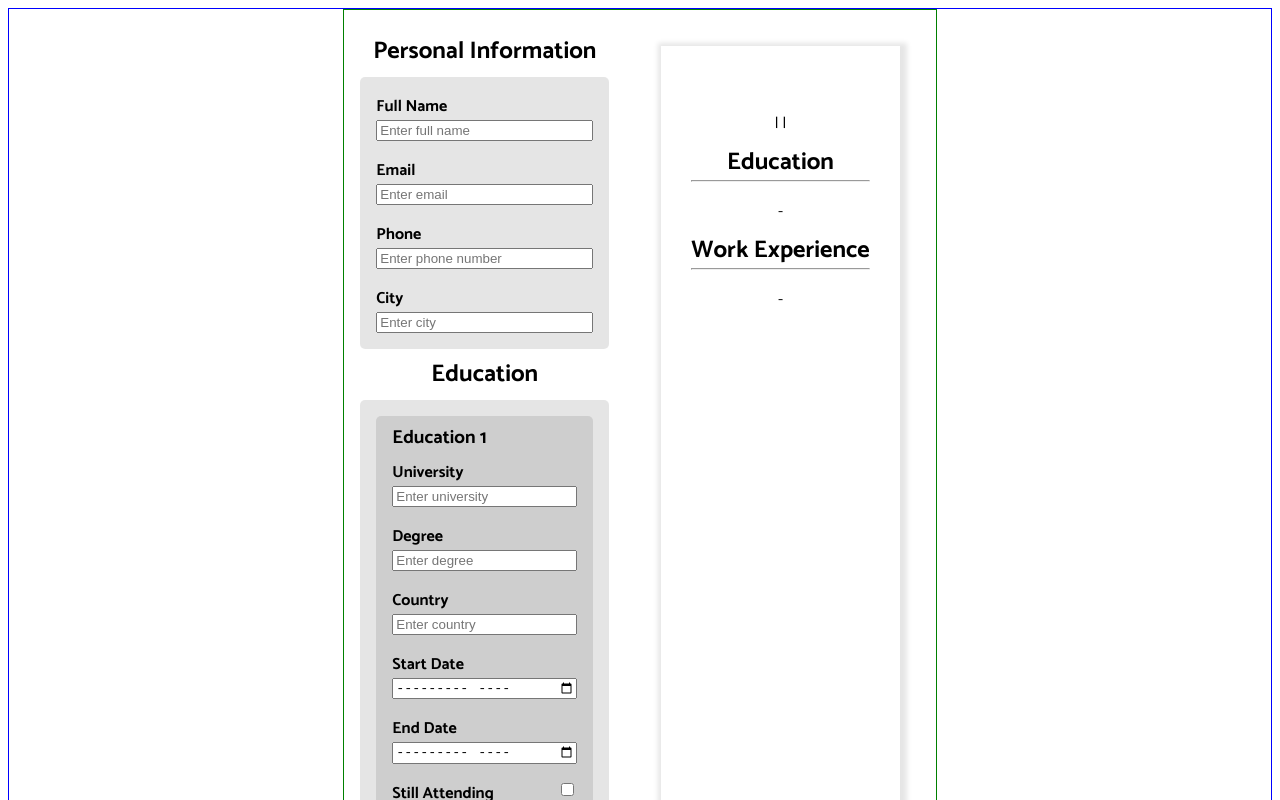
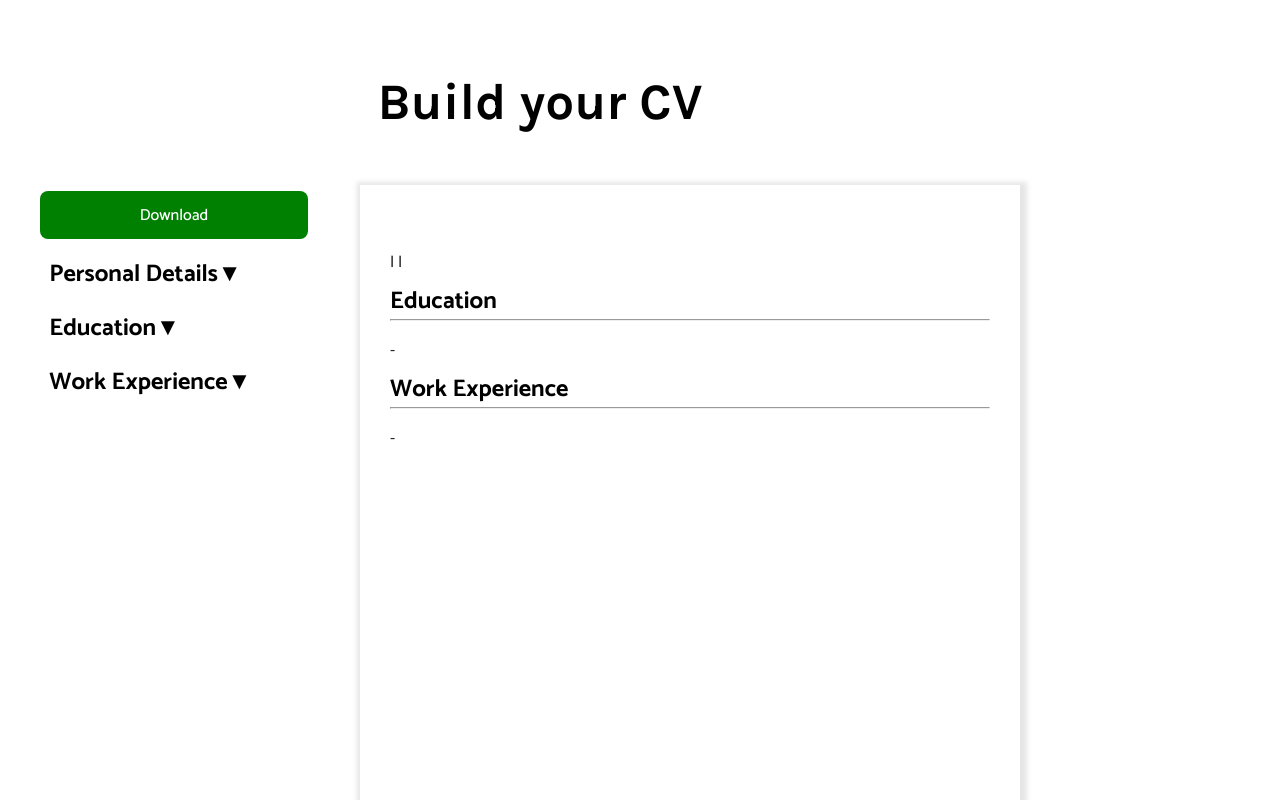
Before and after one commit to sharadd19/CV-Application, a React (Vite) app: page / in a window 1280 px wide. Shown: the top 800 px of the page. Built offline with nearby package versions, Linux system fonts and the light colour scheme.

Commit message:
styled form section and added download functionality

```diff
--- a/package.json
+++ b/package.json
@@ -10,6 +10,7 @@
     "preview": "vite preview"
   },
   "dependencies": {
+    "jspdf": "^2.5.1",
     "react": "^18.2.0",
     "react-dom": "^18.2.0",
     "uuid": "^9.0.1"
--- a/src/App.css
+++ b/src/App.css
@@ -1,10 +1,6 @@
-#root {
-  padding: 1rem;
-  text-align: center;
-  border: 1px solid green;
-}
 
 .wrapper {
+  max-width: 1000px;
   display: flex;
   flex-direction: row;
   justify-content: center;
@@ -12,7 +8,19 @@
 /*   border: 1px solid black; */
 }
 
+.mainTitle{
+  text-align: center;
+}
+.download {
+  margin-top: 10px;
+  display: flex;
+  flex-direction: column;
+  gap: none;
+  align-items: center;
+}
+
 .mainContainer {
+  width: 1000vw;
   border: 1px soid purple;
   display: flex;
   flex-direction: column;
@@ -21,7 +29,7 @@
 }
 
 .cvContainer{
-  max-width: 1000px;
+  min-width: 600px;
   display: flex;
   flex-direction: column;
   background-color: white;
--- a/src/App.jsx
+++ b/src/App.jsx
@@ -4,8 +4,9 @@ import Education from "./components/Education";
 import WorkExperience from "./components/WorkExperience";
 import Skills from "./components/Skills";
 import Cv from "./components/CV";
-import "./App.css"
+import "./App.css";
 import { v4 as uuid4 } from "uuid";
+import JsPDF from 'jspdf';
 
 function App() {
   const [personalInformation, setPersonalInformation] = useState({
@@ -42,19 +43,87 @@ function App() {
     },
   ]);
 
+  const [showPersonalInformation, setShowPersonalInformation] = useState(false);
+  const [showEducation, setShowEducation] = useState(false);
+  const [showWorkExperience, setShowWorkExperience] = useState(false);
+
+  function togglePersonalInformation() {
+    setShowPersonalInformation(!showPersonalInformation);
+  }
+
+  function toggleEducation() {
+    setShowEducation(!showEducation);
+  }
+
+  function toggleWorkExperience() {
+    setShowWorkExperience(!showWorkExperience);
+  }
+
+  function downloadCv() {
+    const report = new JsPDF('portrait', 'pt', 'a4');
+    report.html(document.querySelector('.cvContainer')).then(() => {
+      report.save('report.pdf');
+    });
+  }
+
   return (
+    <>
+    <div className="mainTitle"><h1>Build your CV</h1></div>
+    <div className="wrapper">
 
-      <div className="wrapper">
       <div className="mainContainer">
+
+        <button className="download" onClick={downloadCv}>Download</button>
+
+        <div className="personalInformationInput">
+          <div>
+            <button className="toggle" onClick={togglePersonalInformation}>
+              <h2>Personal Details{<span>{showPersonalInformation ? "▲" : "▼"}</span>}</h2>
+            </button>
+          </div>
+          {showPersonalInformation && (
             <PersonalInformation
               personalInformation={personalInformation}
               setPersonalInformation={setPersonalInformation}
+              showPersonalInformation={showPersonalInformation}
+              setShowPersonalInformation={setShowPersonalInformation}
             />
-          <Education educations={educations} setEducation={setEducation} />
+          )}
+        </div>
+
+        <div className="educationInput">
+          <div>
+            <button className="toggle" onClick={toggleEducation}>
+              <h2>Education{<span>{showEducation ? "▲" : "▼"}</span>}</h2>
+            </button>
+          </div>
+          {showEducation && (
+            <Education
+              educations={educations}
+              setEducation={setEducation}
+              showEducation={showEducation}
+              setShowEducation={setShowEducation}
+            />
+          )}
+        </div>
+
+        <div className="workExperienceInput">
+          <div>
+            <button className="toggle" onClick={toggleWorkExperience}>
+              <h2>
+                Work Experience{<span>{showWorkExperience ? "▲" : "▼"}</span>}
+              </h2>
+            </button>
+          </div>
+          {showWorkExperience && (
             <WorkExperience
               workExperiences={workExperiences}
               setWorkExperience={setWorkExperience}
+              showWorkExperience={showWorkExperience}
+              setShowWorkExperience={setShowWorkExperience}
             />
+          )}
+        </div>
       </div>
       <div className="cvContainer">
         <Cv
@@ -64,7 +133,7 @@ function App() {
         />
       </div>
     </div>
-
+    </>
   );
 }
 
--- a/src/components/Education.jsx
+++ b/src/components/Education.jsx
@@ -1,6 +1,6 @@
 import { v4 as uuid4 } from "uuid";
 import "../styles/education.css";
-const Education = ({ educations, setEducation }) => {
+const Education = ({ educations, setEducation, showEducation, setShowEducation }) => {
   // Look through the educations list for the id specified and delete it.
   const handleDeleteEducation = (id) => {
     setEducation((educationsList) =>
@@ -29,9 +29,7 @@ const Education = ({ educations, setEducation }) => {
   };
   return (
     <>
-    <div>
-      <h2>Education</h2>
-    </div>
+
     <div className="card">
       {educations.map((education, index) => (
         <div key={education.id} className="educationCard">
@@ -133,14 +131,14 @@ const Education = ({ educations, setEducation }) => {
           </div>
 
           <button
-            className="deleteEducation"
+            className="deleteButton"
             onClick={() => handleDeleteEducation(education.id)}
           >
             Delete
           </button>
         </div>
       ))}
-      <button className="addEducation" onClick={() => handleAddEducation()}>
+      <button className="addButton" onClick={() => handleAddEducation()}>
         Add
       </button>
     </div>
--- a/src/components/PersonalInformation.jsx
+++ b/src/components/PersonalInformation.jsx
@@ -4,9 +4,6 @@ const PersonalInformation = ({
 }) => {
   return (
     <>
-      <div className="personalInformation">
-        <h2>Personal Information</h2>
-      </div>
       <div className="card">
         <div className="fullName">
           <label htmlFor={personalInformation.fullName}>
--- a/src/components/WorkExperience.jsx
+++ b/src/components/WorkExperience.jsx
@@ -33,9 +33,6 @@ const WorkExperience = ({ workExperiences, setWorkExperience }) => {
   };
   return (
     <>
-      <div className="workExperienceTitle">
-        <h2>Work Experience</h2>
-      </div>
       <div className="card">
         {workExperiences.map((workExperience, index) => (
           <div key={workExperience.id} className="workExperienceCard">
@@ -52,9 +49,12 @@ const WorkExperience = ({ workExperiences, setWorkExperience }) => {
                 placeholder="Enter position"
                 id="positionInput"
                 value={workExperience.position}
-                onChange={
-                  (e) =>
-                  handleInputChange(workExperience.id, "position", e.target.value)
+                onChange={(e) =>
+                  handleInputChange(
+                    workExperience.id,
+                    "position",
+                    e.target.value
+                  )
                 }
                 required
               />
@@ -174,7 +174,7 @@ const WorkExperience = ({ workExperiences, setWorkExperience }) => {
             </div>
             <div className="buttonGroup">
               <button
-                className="deleteworkExperience"
+                className="deleteButton"
                 onClick={(e) => {
                   handleDeleteWorkExperience(workExperience.id);
                 }}
@@ -184,10 +184,7 @@ const WorkExperience = ({ workExperiences, setWorkExperience }) => {
             </div>
           </div>
         ))}
-        <button
-          className="addworkExperience"
-          onClick={() => handleAddWorkExperience()}
-        >
+        <button className="addButton" onClick={() => handleAddWorkExperience()}>
           Add
         </button>
       </div>
--- a/src/index.css
+++ b/src/index.css
@@ -1,7 +1,10 @@
 @import url("https://fonts.googleapis.com/css2?family=Karla:ital,wght@0,200..800;1,200..800&display=swap");
 @import url("https://fonts.googleapis.com/css2?family=Catamaran:wght@100..900&family=Karla:ital,wght@0,200..800;1,200..800&display=swap");
 
-
+:root{
+  width: max-content;
+  padding: 2rem;
+}
 a {
   font-weight: 500;
   color: #646cff;
@@ -12,12 +15,11 @@ a:hover {
 }
 
 body {
-  min-width: auto;
+  max-width: 1000px;
   display: flex;
   flex-direction: column;
   align-items: center;
   font-family: "Catamaran";
-  border: 1px solid blue;
 }
 
 h1 {
@@ -44,7 +46,28 @@ button:focus,
 button:focus-visible {
   outline: 4px auto -webkit-focus-ring-color;
 }
+input {
+  border-radius: 5px;
+  border: 1px solid transparent;
+  padding: 0.4em 1em;
+  font-size: 0.8em;
+  font-weight: 500;
+  font-family: inherit;
+}
 
+textarea{
+  border-radius: 5px;
+  font-family: inherit;
+
+}
+.addButton, .download {
+  background-color: green;
+  color:white
+}
+.deleteButton{
+  background-color: red;
+  color: white;
+}
 .card {
   display: flex;
   flex-direction: column;
@@ -53,6 +76,7 @@ button:focus-visible {
   background-color: rgb(0,0,0,0.1);
   padding: 1rem;
   border-radius: 5px;
+
 }
 
 .card > div {
@@ -64,7 +88,25 @@ h2 {
   margin-top: -10px;
   margin-bottom: -10px;
 }
+.toggle{
+  background: none;
+  text-align: left;
+  padding: none;
+  border-radius: none;
+  border: none;
+  font-size: none;
+  font-family: inherit;
+  background-color: white;
+  cursor: pointer;
+  transition: none;
+  margin-left: -10px;
+}
 
+.toggle:focus, .toggle:focus-visible{
+
+    outline: none;
+
+}
 .university, .degree, .country, .startDate, .endDate, .position, .company, .city,  .description {
   display: flex;
   flex-direction: column;
```
Also changed, not shown: 1 other file (tests, documents, lock files or other folders). Lines whose indentation alone changed are shown as unchanged.
